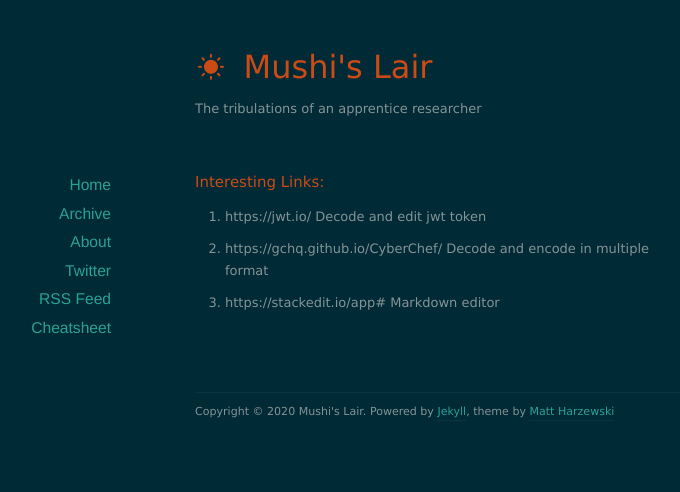
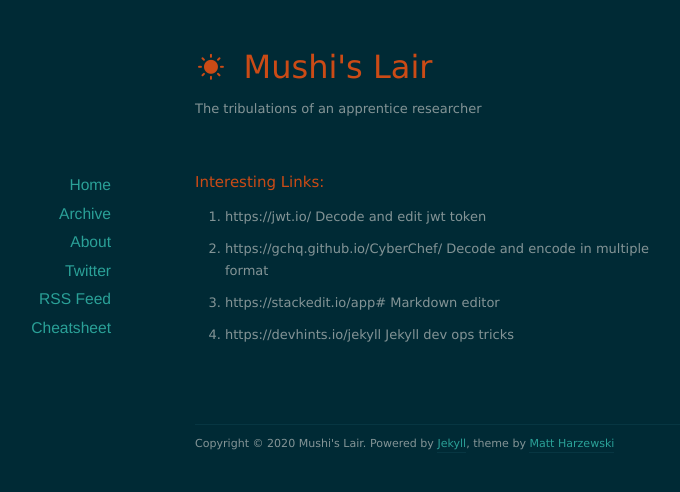
Before and after one commit to Mushi-mushi/mushi-mushi.github.io, a Jekyll site: the page built from cheat/index.markdown, in a window 1280 px wide. Shown: the top 492 px of the page, without its empty margins (195-875 px from the left). Built offline with Jekyll 4.4.1, drawn with Linux system fonts in a browser that asks for light colours; nearby versions of some CDN libraries.

Commit message:
Update index.markdown

```diff
--- a/cheat/index.markdown
+++ b/cheat/index.markdown
@@ -8,3 +8,4 @@ Interesting Links:
 - https://jwt.io/                     Decode and edit jwt token
 - https://gchq.github.io/CyberChef/   Decode and encode in multiple format
 - https://stackedit.io/app#           Markdown editor
+- https://devhints.io/jekyll          Jekyll dev ops tricks
```
